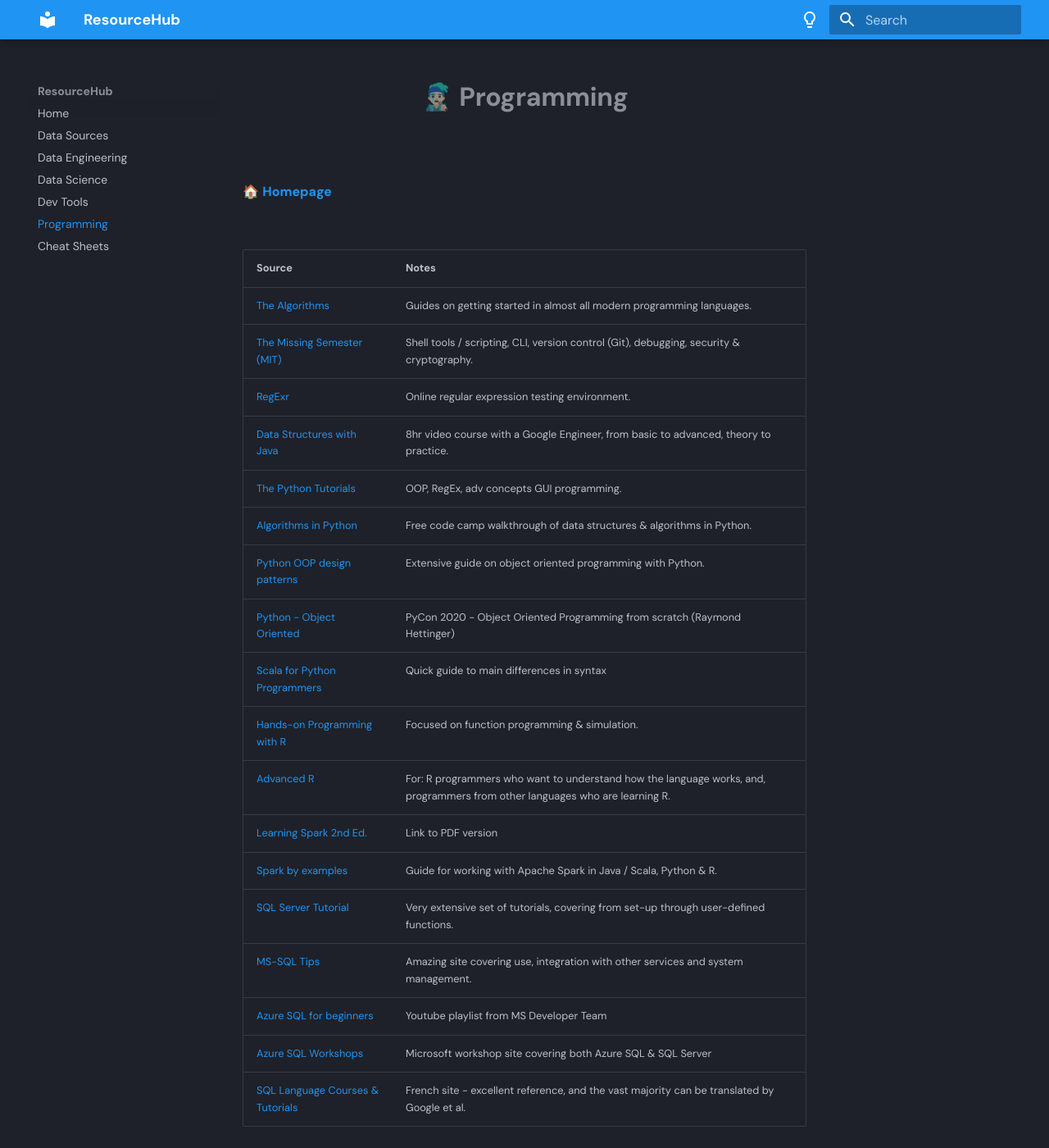
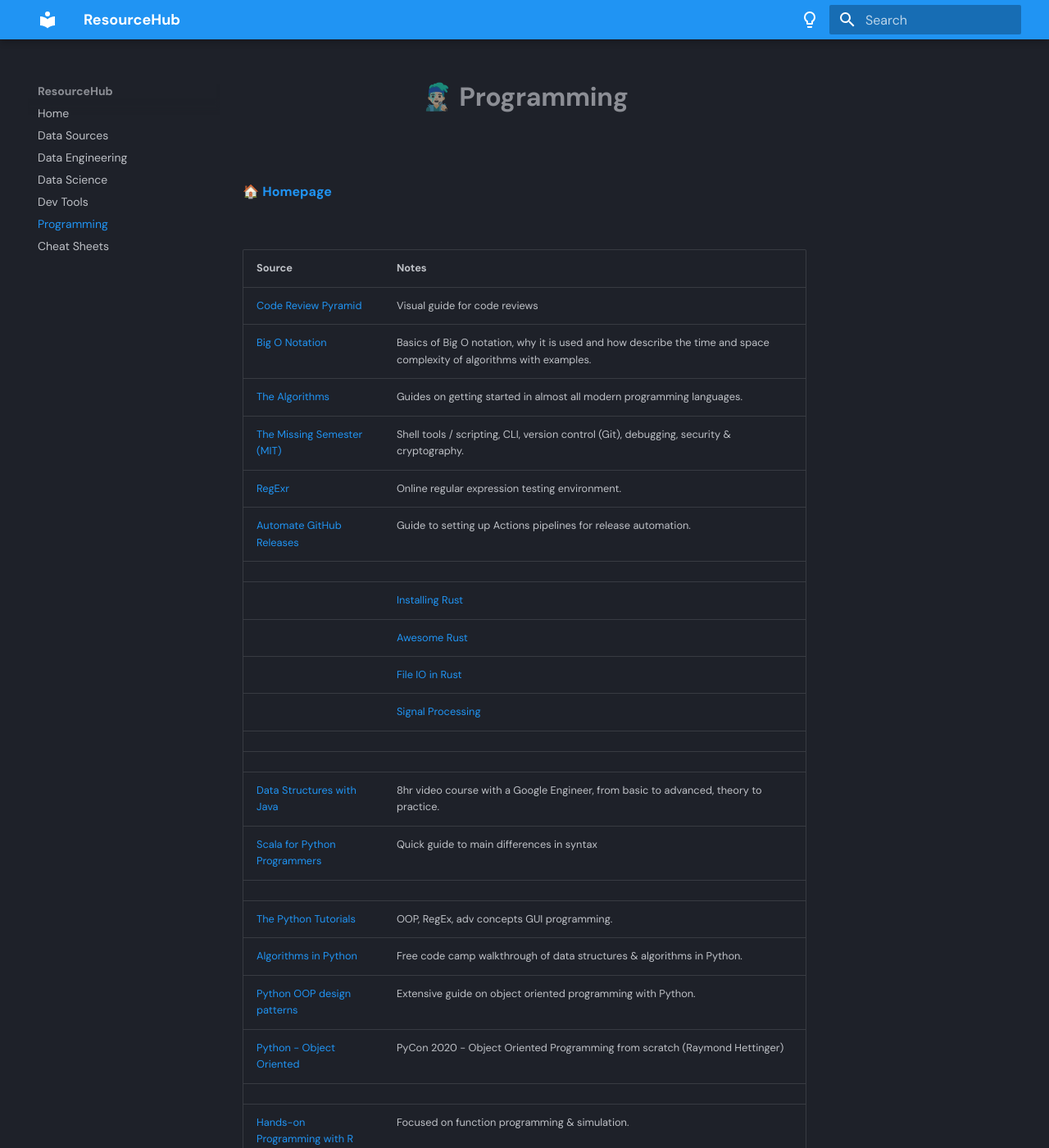
Before and after one commit to DNYFZR/docs, an MkDocs documentation site: the page built from docs/programming.md, in a window 1280 px wide and 1400 px high. Shown: the whole window at 82% size. Built offline with MkDocs 1.6.1 and Material for MkDocs 9.7.7, drawn with Linux system fonts in a browser that asks for light colours.

Commit message:
Updated format & added Rust resources

```diff
--- a/docs/programming.md
+++ b/docs/programming.md
@@ -8,21 +8,29 @@
 
  **Source** | **Notes**
 --|--
+[Code Review Pyramid](https://www.morling.dev/blog/the-code-review-pyramid/) | Visual guide for code reviews
+[Big O Notation](https://stackthrive.com/big-o-notation/) | Basics of Big O notation, why it is used and how describe the time and space complexity of algorithms with examples.
 [The Algorithms](https://github.com/TheAlgorithms) | Guides on getting started in almost all modern programming languages.
 [The Missing Semester (MIT)](https://missing.csail.mit.edu/) | Shell tools / scripting, CLI, version control (Git), debugging, security & cryptography.
 [RegExr](https://regexr.com/) | Online regular expression testing environment.
+[Automate GitHub Releases](https://blog.pradumnasaraf.dev/automate-your-releases-on-github) | Guide to setting up Actions pipelines for release automation.
+| <s> | **Rust**
+|[Installing Rust](https://blog.logrocket.com/getting-up-to-speed-with-rust/)| Guide to install and get your system ready for Rust coding.
+|[Awesome Rust](https://github.com/rust-unofficial/awesome-rust) | Repo of awesome Rust resources.
+|[File IO in Rust](https://dev.to/oliverjumpertz/how-to-write-files-in-rust-m06)| Article covering  writing / appending using the standard library file system modules.
+|[Signal Processing](https://dev.to/logrocket/the-guide-to-signal-handling-in-rust-17b6)| Guide to signal processing with Tokio
+|[]()|
+| <s> | **Java & Scala**
 [Data Structures with Java](https://www.youtube.com/watch?v=RBSGKlAvoiM) | 8hr video course with a Google Engineer, from basic to advanced, theory to practice.
+[Scala for Python Programmers](https://docs.scala-lang.org/scala3/book/scala-for-python-devs.html) | Quick guide to main differences in syntax
+| <s> | **Python**
 [The Python Tutorials](https://www.pythontutorial.net/) | OOP, RegEx, adv concepts GUI programming.
 [Algorithms in Python](https://www.youtube.com/watch?v=fW_OS3LGB9Q) | Free code camp walkthrough of data structures & algorithms in Python.
 [Python OOP design patterns](https://python-patterns.guide/) | Extensive guide on object oriented programming with Python.
 [Python - Object Oriented](https://www.youtube.com/watch?v=8moWQ1561FY) | PyCon 2020 - Object Oriented Programming from scratch (Raymond Hettinger)
-[Scala for Python Programmers](https://docs.scala-lang.org/scala3/book/scala-for-python-devs.html) | Quick guide to main differences in syntax
+| <s> | **R**
 [Hands-on Programming with R](https://d1b10bmlvqabco.cloudfront.net/attach/ighbo26t3ua52t/igp9099yy4v10/igz7vp4w5su9/OReilly_HandsOn_Programming_with_R_2014.pdf) | Focused on function programming & simulation.
 [Advanced R](https://adv-r.hadley.nz/) | For: R programmers who want to understand how the language works, and, programmers from other languages who are learning R.
+| <s> | **Spark**
 [Learning Spark 2nd Ed.](https://pages.databricks.com/rs/094-YMS-629/images/LearningSpark2.0.pdf) | Link to PDF version
 [Spark by examples](https://sparkbyexamples.com/) | Guide for working with Apache Spark in Java / Scala, Python & R.
-[SQL Server Tutorial](https://www.sqlservertutorial.net/) | Very extensive set of tutorials, covering from set-up through user-defined functions.
-[MS-SQL Tips](https://www.mssqltips.com/) | Amazing site covering use, integration with other services and system management.
-[Azure SQL for beginners](https://www.youtube.com/playlist?list=PLlrxD0HtieHi5c9-i_Dnxw9vxBY-TqaeN) | Youtube playlist from MS Developer Team
-[Azure SQL Workshops](https://microsoft.github.io/sqlworkshops/?WT.mc_id=azuresql4beg_azuresql-ch9-code) | Microsoft workshop site covering both Azure SQL & SQL Server
-[SQL Language Courses & Tutorials](https://sql.sh/) | French site - excellent reference, and the vast majority can be translated by Google et al.
```
